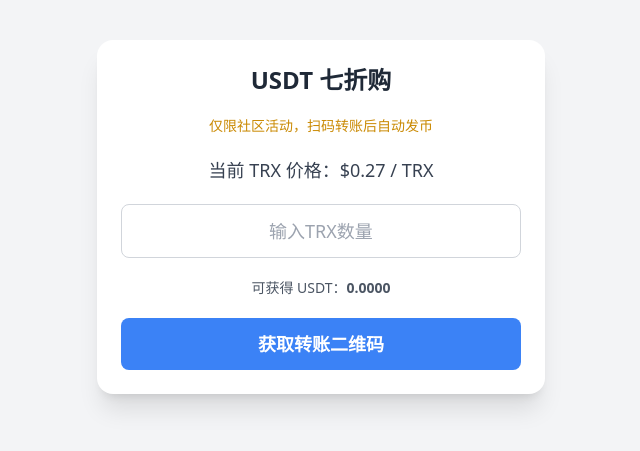
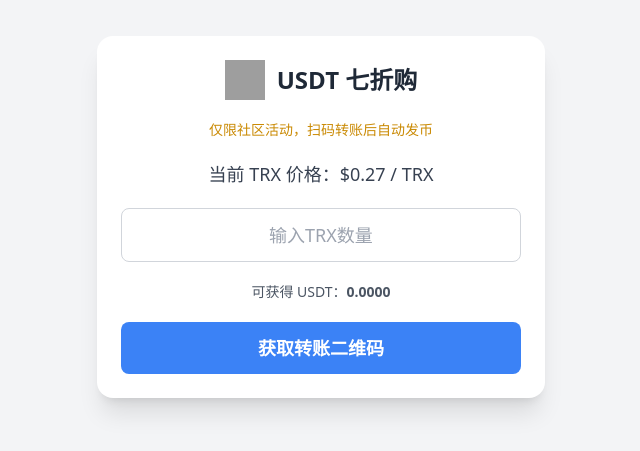
Before and after one commit to Jacker2099/usdt, a React (Vite) app: page / in a window 1280 px wide. Shown: the part 183-634 px from the top of the page, without its empty margins (319-959 px from the left). Built offline with nearby package versions, Linux system fonts and the light colour scheme; no server answers; grey boxes are pictures that could not be loaded.

Commit message:
Update App.jsx

```diff
--- a/src/App.jsx
+++ b/src/App.jsx
@@ -60,7 +60,17 @@ const App = () => {
   return (
     <div className="min-h-screen bg-gray-100 flex items-center justify-center px-4">
       <div className="bg-white rounded-2xl shadow-xl w-full max-w-md p-6 text-center space-y-5">
-        <h1 className="text-2xl font-bold text-gray-800">USDT 七折购</h1>
+        {/* Logo & Title */}
+        <div className="flex justify-center items-center space-x-3">
+          <img
+            src="https://i.imgur.com/pNAm2gN.png"
+            alt="USDT Logo"
+            className="w-10 h-10"
+            onError={(e) => (e.target.style.display = 'none')}
+          />
+          <h1 className="text-2xl font-bold text-gray-800">USDT 七折购</h1>
+        </div>
+
         <p className="text-yellow-600 text-sm">仅限社区活动，扫码转账后自动发币</p>
 
         <p className="text-lg text-gray-700">
```
